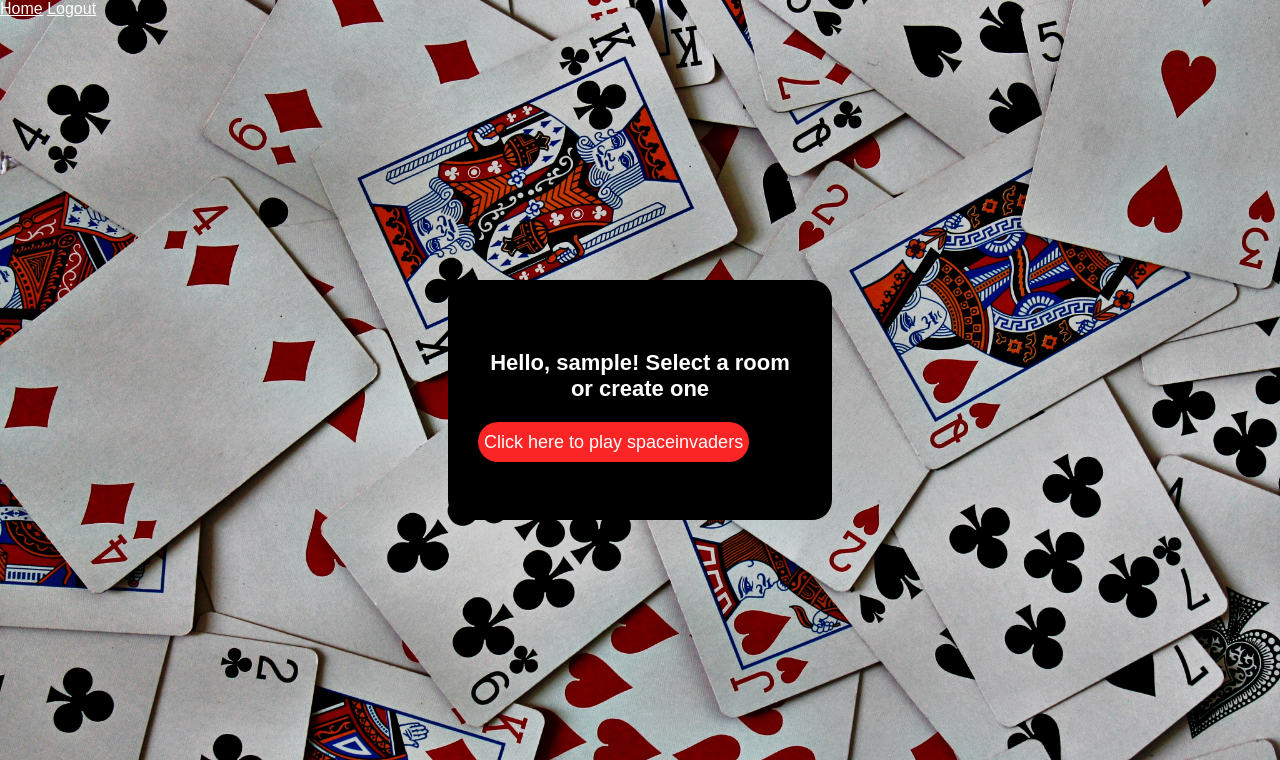
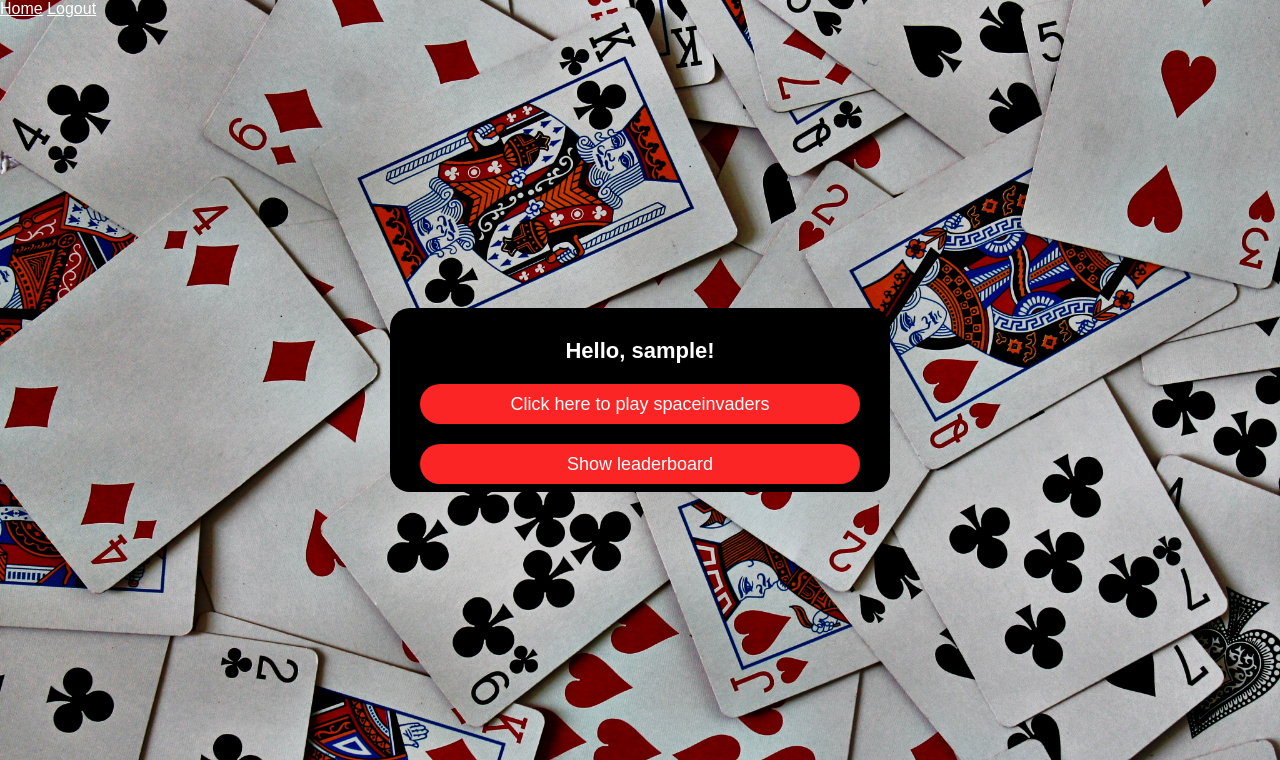
Before and after one commit to mikster12345/mycodeproject, a Flask app: page / in a window 1280 px wide. Shown: the top 760 px of the page. Run offline with Flask 2, Linux system fonts and the light colour scheme; the visitor is signed in with stand-in values (Sample User, id 1); data comes from the database, SQL or seed files in the repository.

Commit message:
website rdy

```diff
--- a/app/routes.py
+++ b/app/routes.py
@@ -65,3 +65,8 @@ def register():
 @login_required
 def spaceinvaders():
     return render_template('spaceinvaders.html', title='Spaceinvaders')
+
+@app.route('/leaderboard')
+@login_required
+def leaderboard():
+    return render_template('leaderboard.html', title='Leaderboard')
--- a/app/static/styles/index.css
+++ b/app/static/styles/index.css
@@ -8,8 +8,8 @@ body{
 }
 
 .loginbox{
-    width: 30%;
-    height: 30%;
+    width: 500px;
+    height: 23%;
     background: #000;
     color: #fff;
     top: 50%;
@@ -17,7 +17,7 @@ body{
     position: absolute;
     transform: translate(-50%,-50%);
     box-sizing: border-box;
-    padding: 70px 30px;
+    padding: 30px 30px;
     border-radius: 20px
 }
 
@@ -28,10 +28,23 @@ h1{
     font-size: 22px;
 }
 
-button{
+#spaceinvadersbutton{
     border: none;
     outline: none;
     height: 40px;
+    width: 440px;
+    background: #fb2525;
+    color: #fff;
+    font-size: 18px;
+    border-radius: 20px;
+    margin-bottom: 20px;
+}
+
+#leaderboardbutton{
+    border: none;
+    outline: none;
+    height: 40px;
+    width: 440px;
     background: #fb2525;
     color: #fff;
     font-size: 18px;
--- a/app/templates/index.html
+++ b/app/templates/index.html
@@ -7,9 +7,12 @@
             <a href="{{ url_for('logout') }}">Logout</a>
         </div>
         <div class="loginbox">
-            <h1>Hello, {{ current_user.username }}! Select a room or create one</h1>
+            <h1>Hello, {{ current_user.username }}!</h1>
             <a href="{{ url_for('spaceinvaders') }}">
-                <button>Click here to play spaceinvaders</button>
+                <button id="spaceinvadersbutton">Click here to play spaceinvaders</button>
+            </a>
+            <a href="{{ url_for('leaderboard') }}">
+                <button id="leaderboardbutton">Show leaderboard</button>
             </a>
         </div>
     </body>
```
Also changed, not shown: app/static/styles/spaceinvaders.css (+15 -1 lines), app/templates/spaceinvaders.html (+9 -11 lines), app/static/styles/leaderboard.css (added), app/templates/leaderboard.html (added), requirements.txt (added).
